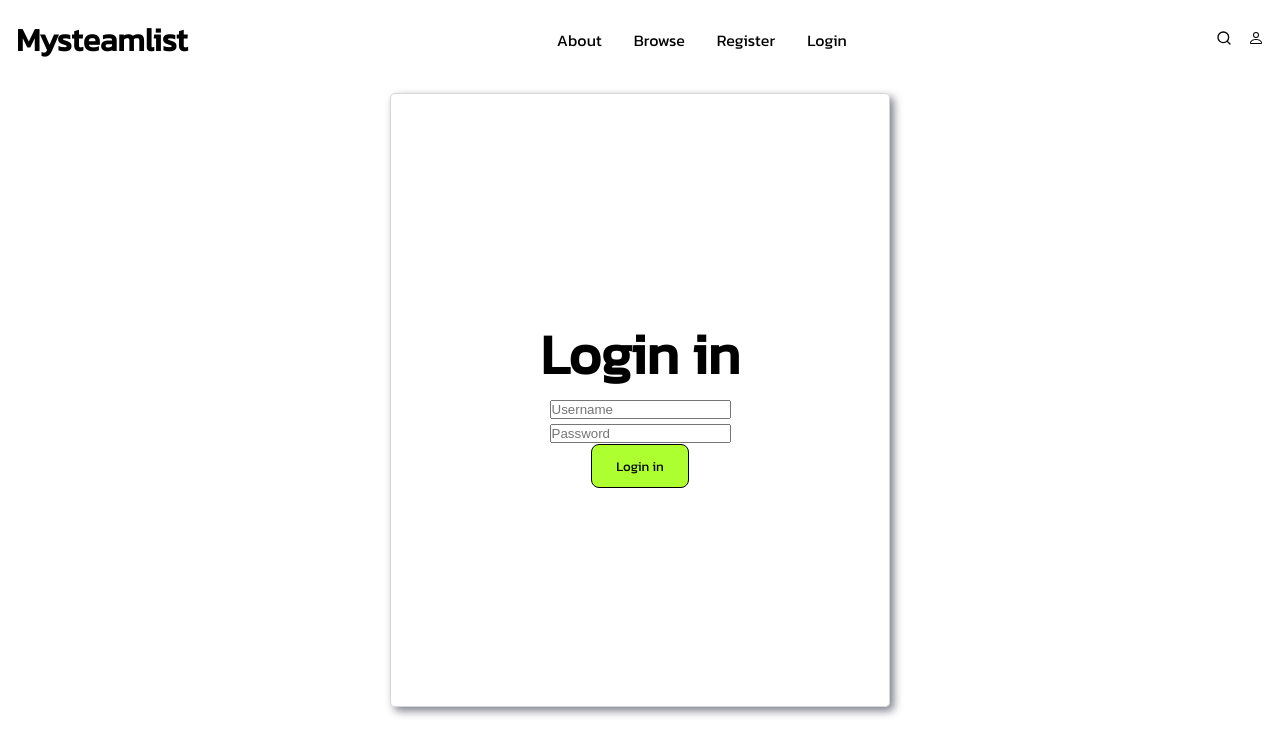
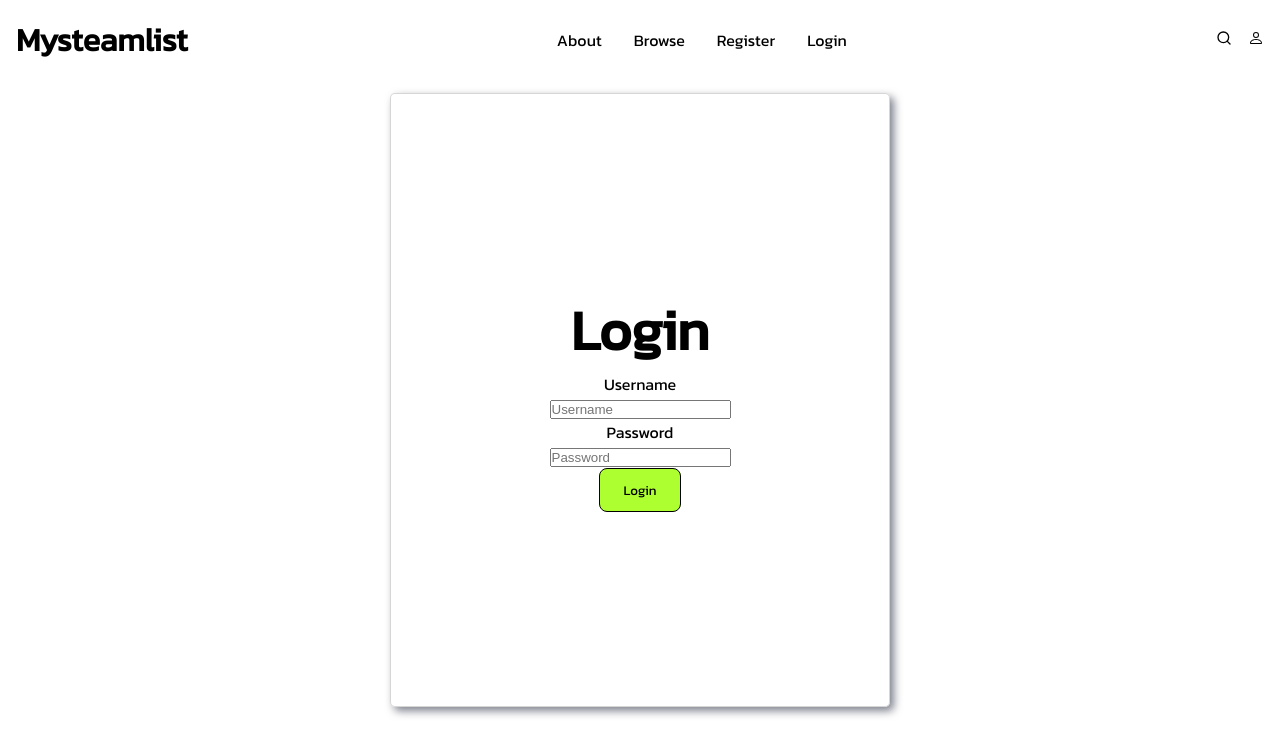
Before and after one commit to JimtheBurger/PoOOS-LargeProject, a React (Create React App) app in the folder frontend/: page / in a window 1280 px wide. Shown: the top 756 px of the page. Built offline with nearby package versions, Linux system fonts and the light colour scheme.

Commit message:
spell correction and label for login

```diff
--- a/frontend/src/components/Login/Login.js
+++ b/frontend/src/components/Login/Login.js
@@ -58,15 +58,17 @@ function Login()
     return(
       <div className="Login">
         <div className="content">
-            <h1>Login in</h1>
+            <h1>Login</h1>
             <form className="form">
+                <label>Username</label>
                 <div className="loginInput">
                     <input type="text" id="loginName" placeholder="Username" ref={(c) => loginName = c} />
                 </div>
+                <label>Password</label>
                 <div className="loginInput">
                     <input type="password" id="loginPassword" placeholder="Password" ref={(c) => loginPassword = c} />
                 </div>
-                <button type="button" className="loginButton" onClick={doLogin}>Login in</button>
+                <button type="button" className="loginButton" onClick={doLogin}>Login</button>
                 <p id="loginResult"></p>
             </form>
         </div>
```
